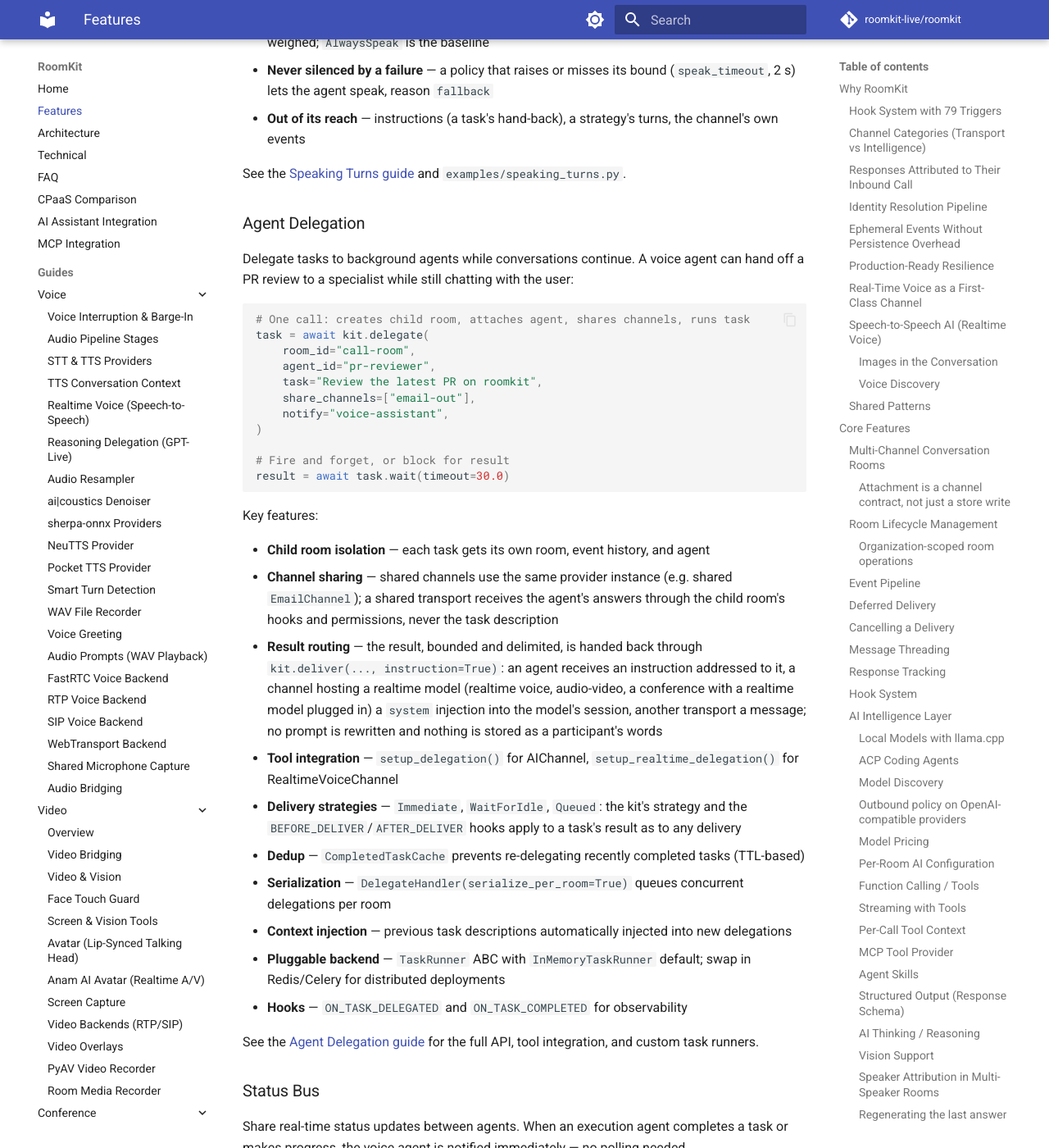
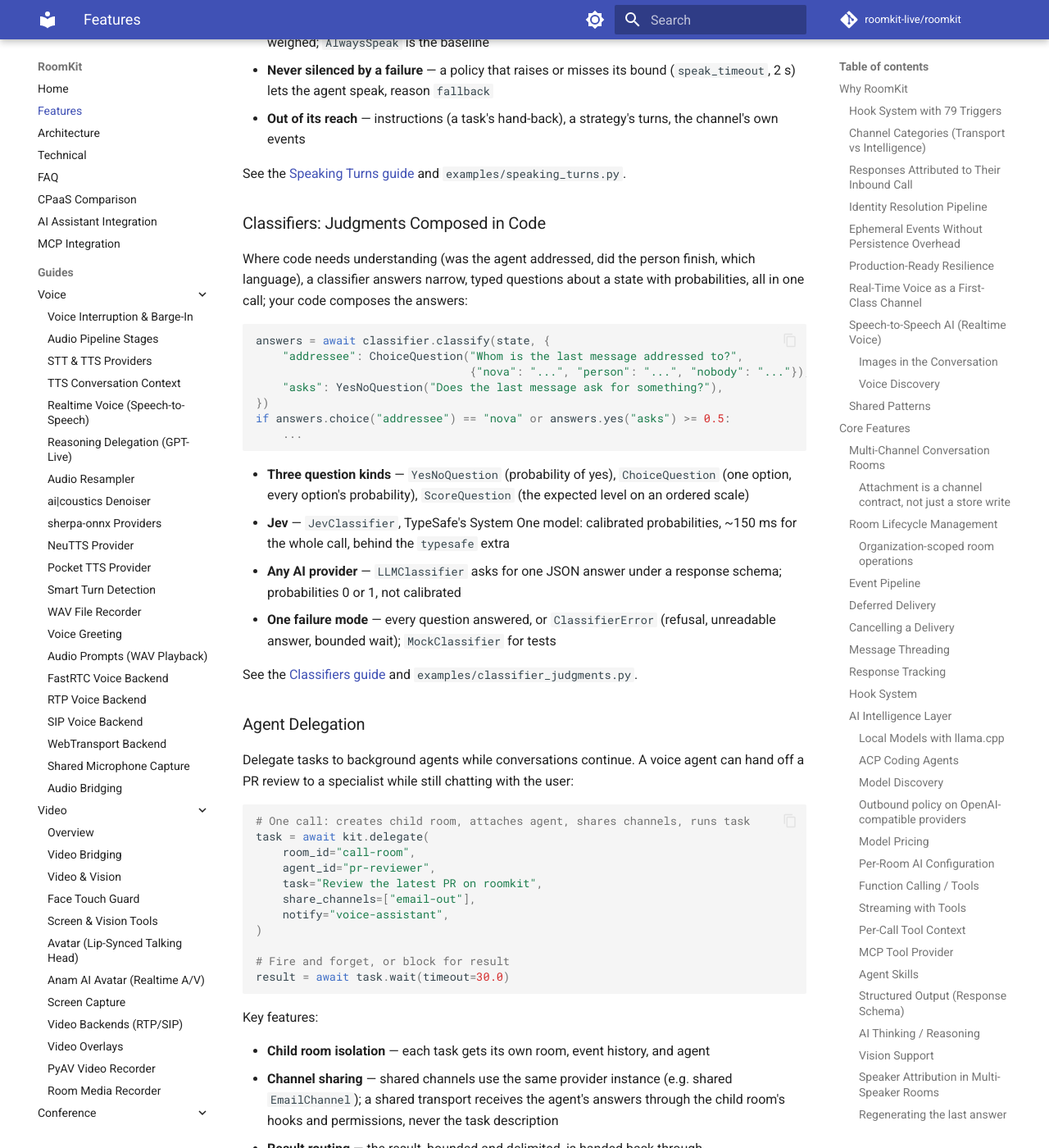
Before and after one commit to roomkit-live/roomkit-docs, an MkDocs documentation site: the page built from docs/features.md, in a window 1280 px wide and 1400 px high, scrolled down 45003 px. Shown: the whole window at 82% size. Built offline with MkDocs 1.6.1 and Material for MkDocs 9.7.7, drawn with Linux system fonts in a browser that asks for light colours; comment, search, counter and statistics services are not loaded; some of the changed text lies outside the part shown.

Commit message:
docs(classifiers): guide, API reference and features section (RMK-255)

````diff
--- a/docs/features.md
+++ b/docs/features.md
@@ -1591,6 +1591,27 @@ nova = AIChannel("nova", provider=provider, speak_policy=SpeaksWhenNamed())
 
 See the [Speaking Turns guide](guides/speaking-turns.md) and `examples/speaking_turns.py`.
 
+### Classifiers: Judgments Composed in Code
+
+Where code needs understanding (was the agent addressed, did the person finish, which language), a classifier answers narrow, typed questions about a state with probabilities, all in one call; your code composes the answers:
+
+```python
+answers = await classifier.classify(state, {
+    "addressee": ChoiceQuestion("Whom is the last message addressed to?",
+                                {"nova": "...", "person": "...", "nobody": "..."}),
+    "asks": YesNoQuestion("Does the last message ask for something?"),
+})
+if answers.choice("addressee") == "nova" or answers.yes("asks") >= 0.5:
+    ...
+```
+
+- **Three question kinds** — `YesNoQuestion` (probability of yes), `ChoiceQuestion` (one option, every option's probability), `ScoreQuestion` (the expected level on an ordered scale)
+- **Jev** — `JevClassifier`, TypeSafe's System One model: calibrated probabilities, ~150 ms for the whole call, behind the `typesafe` extra
+- **Any AI provider** — `LLMClassifier` asks for one JSON answer under a response schema; probabilities 0 or 1, not calibrated
+- **One failure mode** — every question answered, or `ClassifierError` (refusal, unreadable answer, bounded wait); `MockClassifier` for tests
+
+See the [Classifiers guide](guides/classifiers.md) and `examples/classifier_judgments.py`.
+
 ### Agent Delegation
 
 Delegate tasks to background agents while conversations continue. A voice agent can hand off a PR review to a specialist while still chatting with the user:
--- a/mkdocs.yml
+++ b/mkdocs.yml
@@ -119,6 +119,7 @@ nav:
           - Multi-Agent Orchestration: guides/orchestration.md
           - Delivery Service: guides/delivery.md
           - Speaking Turns: guides/speaking-turns.md
+          - Classifiers: guides/classifiers.md
           - Agent Delegation: guides/agent-delegation.md
           - Status Bus: guides/status-bus.md
           - Auditing (Session & Tool): guides/tool-audit.md
@@ -172,6 +173,7 @@ nav:
           - Event Sources: api/sources.md
           - Delegation: api/delegation.md
           - Speaking Turns: api/speaking.md
+          - Classifiers: api/classifiers.md
           - Orchestration: api/orchestration.md
           - Telemetry: api/telemetry.md
           - Skills: api/skills.md
````
Also changed, not shown: docs/api/classifiers.md (added, +30 -0 lines), docs/guides/classifiers.md (added, +130 -0 lines).
